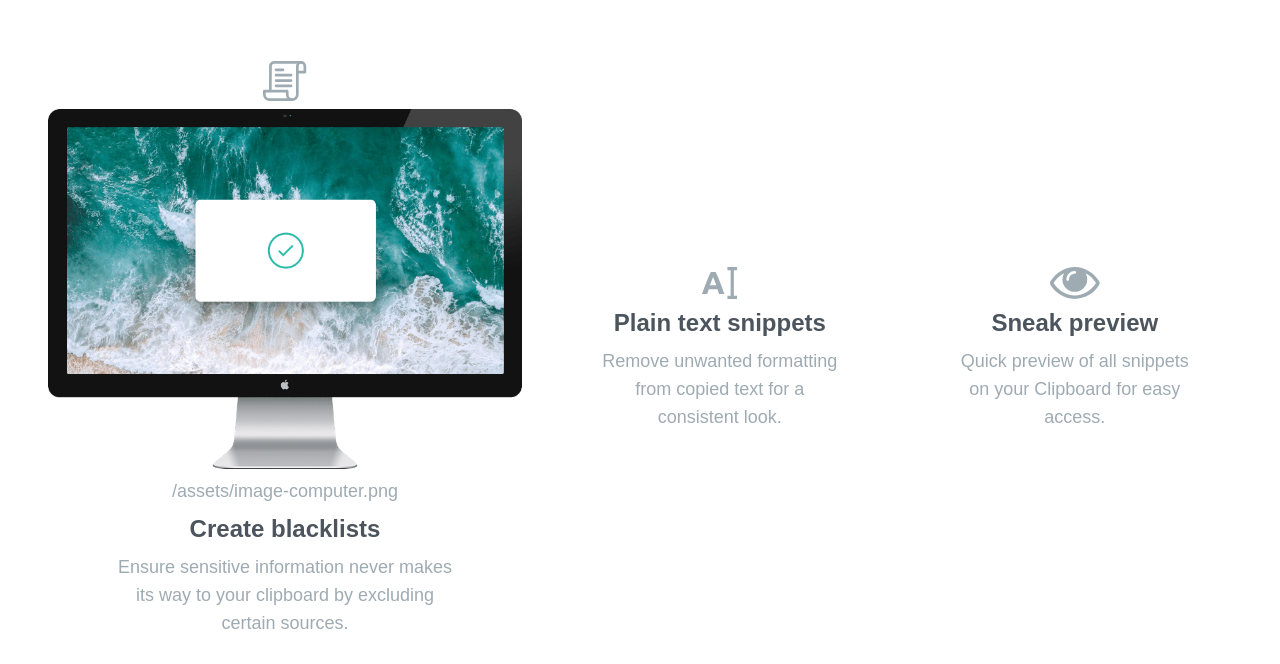
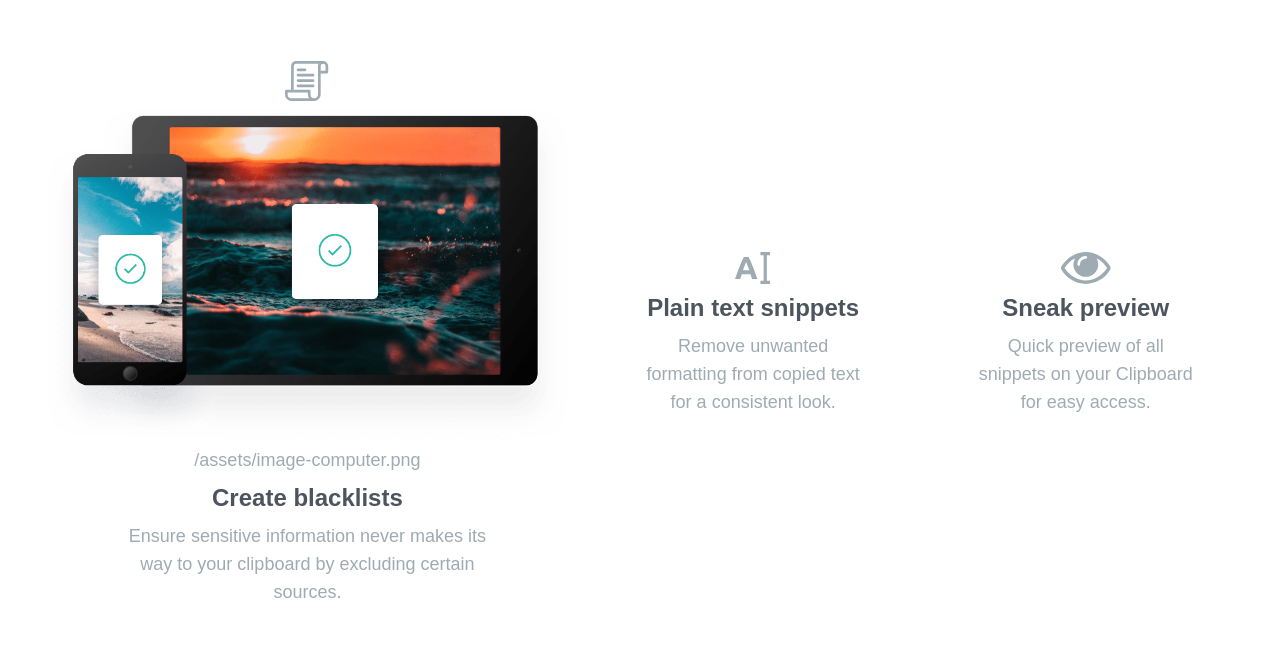
Before and after one commit to Eyu32/clipboard-landing-page, a website: page docs/index.html in a window 1280 px wide. Shown: the part 2618-3282 px from the top of the page. Drawn offline with Linux system fonts and the light colour scheme; a web font is replaced by a local one.

Commit message:
Update index.html

```diff
--- a/docs/index.html
+++ b/docs/index.html
@@ -90,7 +90,7 @@
         <div class="flex flex-col items-center text-center gap-2">
 <!--           /////// -->
           <div><img src="../images/icon-blacklist.svg" alt="icon-blacklist"></div>
-          <div><img src="../assets/image-computer.png" alt="icon-blacklist"></div>
+          <div><img src="assets/image-devices.png" alt="icon-blacklist"></div>
           /assets/image-computer.png
 
 
```
